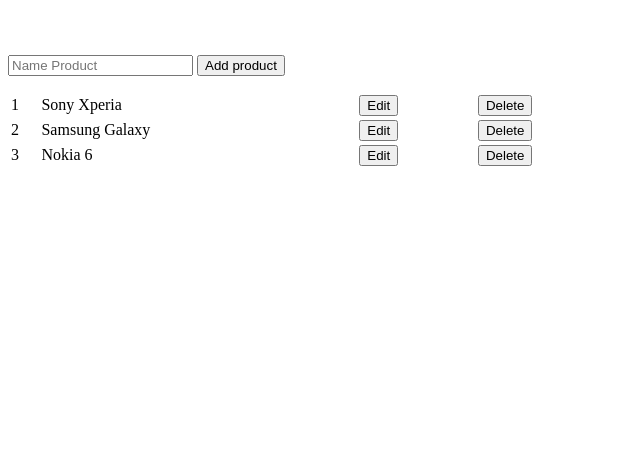
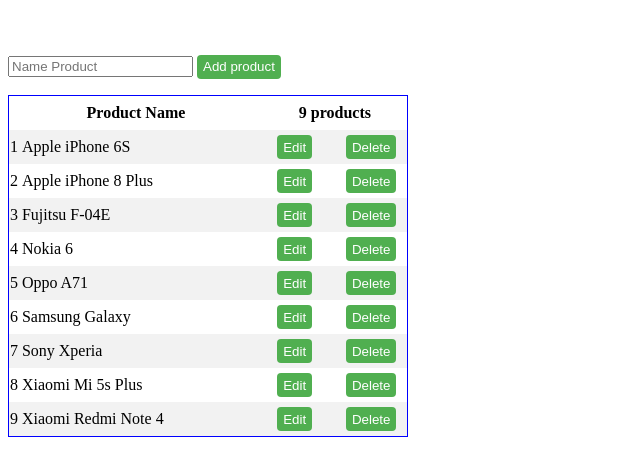
Before and after one commit to 6thanh/PF2108R1_Ha, a plain HTML site: page learn-LESSON10/EXERCISE/productManagement/index.html in a window 1280 px wide. Shown: the part 61-536 px from the top of the page, without its empty margins (0-640 px from the left). Drawn offline with Linux system fonts and the light colour scheme.

Commit message:
add productManagement

```diff
--- a/learn-LESSON10/EXERCISE/productManagement/index.html
+++ b/learn-LESSON10/EXERCISE/productManagement/index.html
@@ -6,6 +6,7 @@
     <meta http-equiv="X-UA-Compatible" content="IE=edge">
     <meta name="viewport" content="width=device-width, initial-scale=1.0">
     <title>LEARN: LESSON 10 (Ứng dụng quản lý sản phẩm sử dụng hàm)</title>
+    <link rel="stylesheet" href="style.css">
 </head>
 
 <body>
@@ -14,84 +15,9 @@
     <br> <br>
     <input type="text" id="inputProduct" placeholder="Name Product">
     <button onclick="addProduct()">Add product</button>
+    <p id="display">Display</p>
 
-    <p id="display">Display</p>
-    <!-- <button onclick="modifiedProduct()">Edit</button> -->
-    <!-- <button onclick="delProduct()">Delete</button> -->
-
-    <script>
-        let inputProduct = document.getElementById('inputProduct');
-        let display = document.getElementById('display');
-        let products = ["Sony Xperia", "Samsung Galaxy", "Nokia 6"];
-        let tableProduct = '';
-        let newproduct = '';
-        let doneModified = '';
-        displayProduct();
-
-        function displayProduct() {
-            tableProduct = '<table width="50%">'
-            for (let i = 0; i < products.length; i++) {
-                makeTable(i);
-            }
-            tableProduct += '</table>'
-            display.innerHTML = tableProduct;
-        };
-
-        function makeTable(i) {
-            tableProduct += '<tr>'
-            tableProduct += '<td>' + (i + 1) + '</td>' +
-                '<td>' + products[i] + '</td>' +
-                '<td>' + '<button onclick="modifiedProduct(' + i + ')">Edit</button>' + '</td>' +
-                '<td>' + '<button onclick="delProduct(' + i + ')">Delete</button>' + '</td>'
-            tableProduct += '</tr>'
-        }
-
-        function addProduct() {
-            newproduct = inputProduct.value;
-            inputProduct.value = '';
-            products.push(newproduct);
-            displayProduct();
-            //alert("Add successful!")            doneModified = '';
-            doneModified = '';
-        }
-
-        function modifiedProduct(order) {
-            tableProduct = '<table width="50%">'
-            for (let i = 0; i < products.length; i++) {
-                if (i == order) {
-                    tableProduct += '<tr>'
-                    tableProduct += '<td>' + (i + 1) + '</td>' +
-                        '<td>' + '<input class="modified" value= "' + products[i] + '">' + '</td>' +
-                        '<td>' + '<button onclick="doneModifiedProduct(' + i + ')">Done</button>' + '</td>' +
-                        '<td>' + '<button onclick="delProduct(' + i + ')">Delete</button>' + '</td>'
-                    tableProduct += '</tr>'
-                } else makeTable(i);
-            }
-            tableProduct += '</table>'
-            display.innerHTML = tableProduct;
-            doneModified = document.getElementsByClassName('modified');
-            // console.log(doneModified.innerHTML);
-        }
-
-        function doneModifiedProduct(order) {
-            for (let i = 0; i < products.length; i++) {
-                if (i == order) {
-                    products[order]=doneModified[order].value;
-                } else {
-                    makeTable(i);
-                }
-            }
-            displayProduct();
-            console.log(order);
-        }
-
-        function delProduct(order) {
-            products.splice(order, 1);
-            displayProduct();
-            //alert("Delete successful!")
-        }
-    </script>
-
+    <script src="product.js"></script>
 </body>
 
 </html>
--- /dev/null
+++ b/learn-LESSON10/EXERCISE/productManagement/product.js
@@ -0,0 +1,74 @@
+let inputProduct = document.getElementById('inputProduct');
+        let display = document.getElementById('display');
+        let products = ["Sony Xperia", "Samsung Galaxy", "Nokia 6", "Xiaomi Redmi Note 4",
+    "Apple iPhone 6S", "Xiaomi Mi 5s Plus", "Apple iPhone 8 Plus", "Fujitsu F-04E", "Oppo A71"];
+        let tableProduct = '';
+        let newproduct = '';
+        displayProduct();
+
+        function displayProduct() {
+            tableProduct = '<table>'
+            makeTableTh();
+            for (let i = 0; i < products.length; i++) {
+                makeTable(i);
+            }
+            tableProduct += '</table>'
+            display.innerHTML = tableProduct;
+        };
+
+        function makeTableTh() {
+            products.sort();
+            tableProduct += '<tr>'
+            tableProduct += '<th colspan="2"> Product Name'+'</th>'
+            tableProduct += '<th colspan="2">' + products.length +' products</th>'
+            tableProduct += '</tr>'
+        }
+        function makeTable(i) {
+            tableProduct += '<tr>'
+            tableProduct += '<td>' + (i + 1) + '</td>' +
+                '<td>' + products[i] + '</td>' +
+                '<td>' + '<button onclick="modifiedProduct(' + i + ')">Edit</button>' + '</td>' +
+                '<td>' + '<button onclick="delProduct(' + i + ')">Delete</button>' + '</td>'
+            tableProduct += '</tr>'
+        }
+
+        function addProduct() {
+            newproduct = inputProduct.value;
+            inputProduct.value = '';
+            products.push(newproduct);
+            displayProduct();
+            alert("Add successful!")
+            doneModified = '';
+        }
+
+        function modifiedProduct(order) {
+            tableProduct = '<table>';
+            makeTableTh();
+            for (let i = 0; i < products.length; i++) {
+                if (i == order) {
+                    tableProduct += '<tr>'
+                    tableProduct += '<td>' + (i + 1) + '</td>' +
+                        '<td>' + '<input id="modified' + i + '" value= "' + products[i] + '">' + '</td>' +
+                        '<td>' + '<button onclick="doneModifiedProduct(' + i + ')">Done</button>' + '</td>' +
+                        '<td>' + '<button onclick="delProduct(' + i + ')">Delete</button>' + '</td>'
+                    tableProduct += '</tr>'
+                } else makeTable(i);
+            }
+            tableProduct += '</table>'
+            display.innerHTML = tableProduct;
+        }
+
+        function doneModifiedProduct(order) {
+            products[order] = document.getElementById('modified' + order).value;
+            displayProduct();
+        }
+
+        function delProduct(order) {
+            let answer = confirm("Are you sure?");
+            if (answer) {
+                products.splice(order, 1);
+                displayProduct();
+                alert("Delete successful!")
+            }
+
+        }
--- /dev/null
+++ b/learn-LESSON10/EXERCISE/productManagement/style.css
@@ -0,0 +1,32 @@
+table{
+    width: 400px;
+    border: 1px solid blue;
+    border-collapse: collapse;
+}
+table tr {
+    height: 2em;
+    line-height: 2em;
+}
+table tr td:nth-child(3){
+    width: 5em;
+}
+table tr td:nth-child(2){
+    width: 15em;
+}
+table tr td:nth-child(3) button{
+    margin-left: 1em;
+}
+table tr:nth-child(even){
+    background: #f2f2f2;
+}
+button{
+    background: #50af50;
+    border: none;
+    width: auto;
+    height: 1.8em;
+    border-radius: 0.3em;
+    color: white;
+}
+input:focus{
+    outline: none;
+}
```
